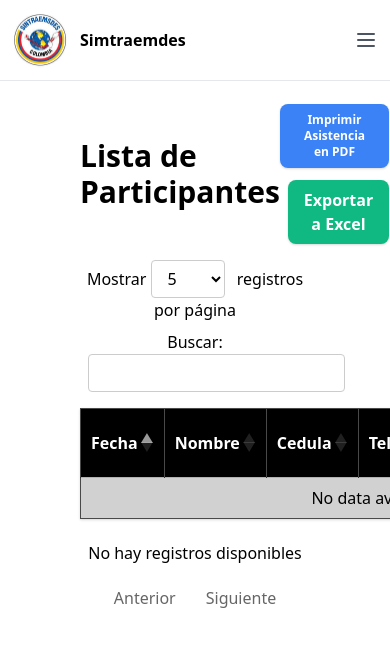
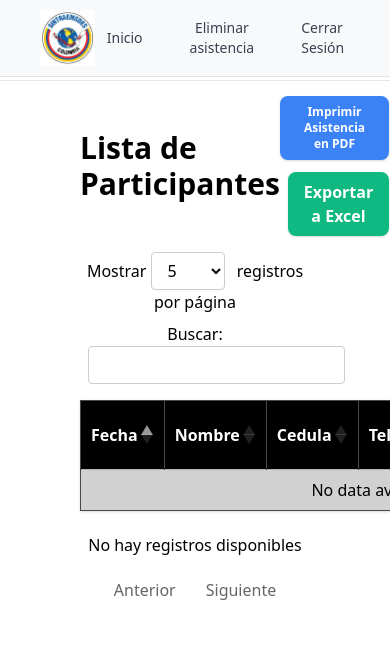
Before and after one commit to jeanpaul615/Lector-QR-de-Asistencia, a PHP site: page /lector-qr/datatable/datatable.php in a window 390 px wide; the page is wider, and only the part inside the window is pictured. Shown: the top 647 px of that part. Run offline with PHP 8.4, Linux system fonts and the light colour scheme; data that the repository does not hold is empty; some libraries are stand-ins or nearby versions.

Commit message:
fix responsive datatables personas.php

```diff
--- a/datatable/datatable.php
+++ b/datatable/datatable.php
@@ -81,30 +81,34 @@
         display: none !important;
       }
     }
+
+    /* Estilos para la barra de navegación */
+    .nav-container {
+      background-color: #f8f9fa;
+      border-bottom: 1px solid #e3e4e6;
+      padding: 10px 20px;
+    }
   </style>
-
 </head>
 
 <body class="bg-white">
   <?php include '../partials/nav.php'; ?>
   <!-- Navigation -->
-  <nav class="nav-container">
+  <nav class="nav-container fixed w-full top-0 left-0 z-50">
     <!-- Replace with your navigation content -->
     <div class="flex justify-between items-center ml-5">
       <img class="w-14 h-14" src="../partials/simtraemdes.jpeg" alt="logo" />
-      <div class="flex items-end justify-center">
+      <div class="flex items-center space-x-4">
         <!-- Add your navigation links or components -->
         <a href="../main/main.php" class="px-3 py-2 rounded-md text-sm font-medium text-gray-700 hover:bg-gray-200 hover:text-gray-900">Inicio</a>
-        <button id="delete-attendance" href="../datatable/datatable.html" class="px-3 py-2 rounded-md text-sm font-medium text-gray-700 hover:bg-gray-200 hover:text-gray-900">Eliminar
-          asistencia</button>
-        <a href="../main/main.php" class="px-3 py-2 rounded-md text-sm font-medium text-gray-700 hover:bg-gray-200 hover:text-gray-900">Cerrar
-          Sesión</a>
+        <button id="delete-attendance" class="px-3 py-2 rounded-md text-sm font-medium text-gray-700 hover:bg-gray-200 hover:text-gray-900">Eliminar asistencia</button>
+        <a href="../main/main.php" class="px-3 py-2 rounded-md text-sm font-medium text-gray-700 hover:bg-gray-200 hover:text-gray-900">Cerrar Sesión</a>
       </div>
     </div>
   </nav>
 
   <!-- Content -->
-  <div class="container mx-auto w-auto pl-20 pr-20 pt-12 md:ml-64 ">
+  <div class="container mx-auto w-auto pl-20 pr-20 pt-24 md:ml-64">
     <div class="mb-4 flex justify-between items-center">
       <h1 class="text-3xl font-bold ">Lista de Participantes</h1>
       <div>
@@ -244,4 +248,5 @@
     });
   </script>
 </body>
+
 </html>
```
Also changed, not shown: personas/personas.php (+50 -57 lines).
